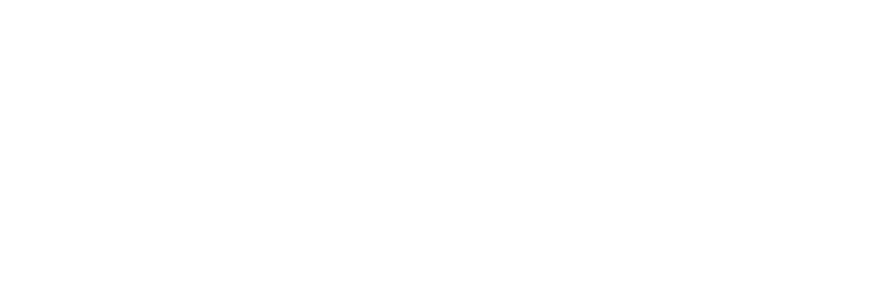
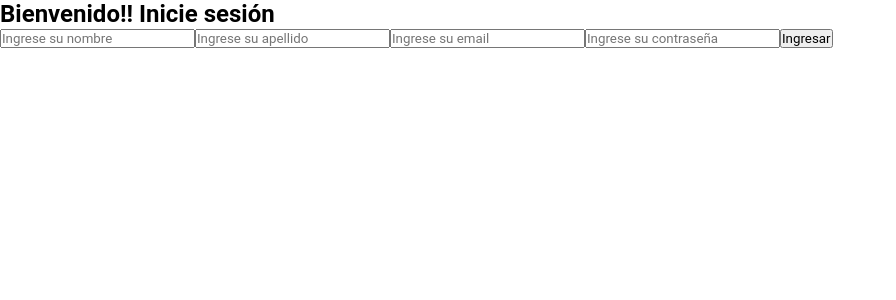
Before and after one commit to Meaghan678/proyecto-base-final-react-999200928, a React (Vite) app: page /login in a window 1280 px wide. Shown: the top 300 px of the page, without its empty margins (0-896 px from the left). Built offline with nearby package versions, Linux system fonts and the light colour scheme.

Commit message:
add: funcion Login con un form

```diff
--- a/src/views/Login.jsx
+++ b/src/views/Login.jsx
@@ -1,6 +1,15 @@
 const Login = () => {
     return(
-        <></>
+        <section>
+            <h2>Bienvenido!! Inicie sesión</h2>
+            <form >
+                <input type="text" placeholder="Ingrese su nombre" />
+                <input type="text" placeholder="Ingrese su apellido"/>
+                <input type="email" placeholder="Ingrese su email"/>
+                <input type="password" placeholder="Ingrese su contraseña"/>
+                <button>Ingresar</button>
+            </form>
+        </section>
     )
 }
 
```
